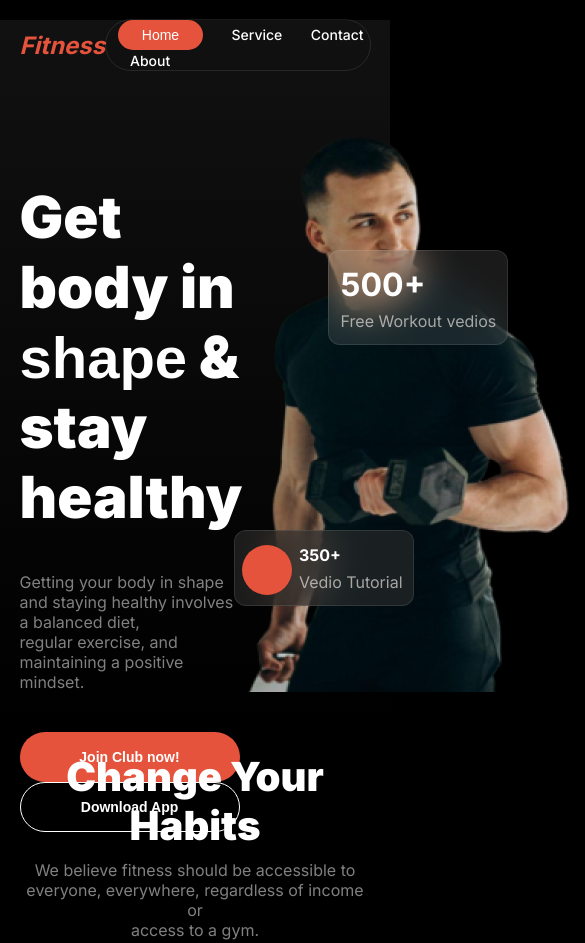
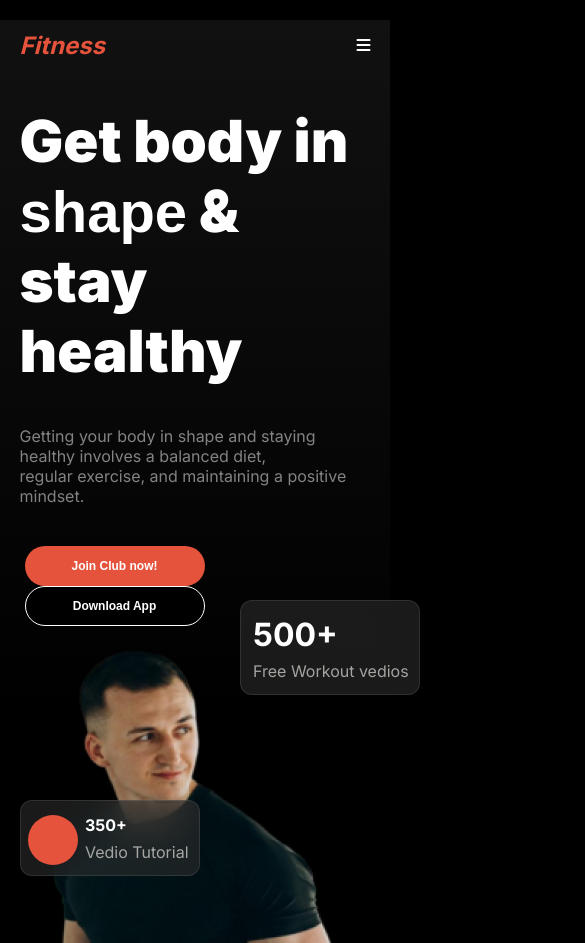
Before and after one commit to RaihanKabir277/assignment-solve-2, a plain HTML site: page index.html in a window 390 px wide. Shown: the top 943 px of the page, 585 px wide, since content can reach past the window. Drawn offline with Linux system fonts and the light colour scheme; a web font is replaced by a local one.

Commit message:
fully responsive added upto meet our team

```diff
--- a/index.html
+++ b/index.html
@@ -4,6 +4,7 @@
     <meta charset="UTF-8">
     <meta name="viewport" content="width=device-width, initial-scale=1.0">
     <title>Assignment-Solve-2</title>
+    <script src="https://kit.fontawesome.com/da254d5cee.js" crossorigin="anonymous"></script>
     <link rel="stylesheet" href="styles/style.css">
 </head>
 <body>
@@ -15,6 +16,9 @@
         <a class="a1" href="">Service</a>
         <a class="a1" href="">Contact</a>
         <a class="a1" href="">About</a>
+        </div>
+        <div class="hamburg">
+            <i class="fa-solid fa-bars"></i>
         </div>
        </nav>
        <div class="banner-container">
@@ -137,6 +141,12 @@
             <button class="btn2">Calculate</button>
         </div>
      </section>
+     <section class="team">
+        <div class="part3">
+            <h1>Meet Our Team</h1>
+            <p class="p-style">"Meet our team of dedicated professionals, committed to  delivering excellence and innovation."</p>
+        </div>
+     </section>
 
     </main>
     <footer>
--- a/styles/style.css
+++ b/styles/style.css
@@ -60,10 +60,12 @@ body{
     width: 355px;
 
 }
+.hamburg{
+    display: none;
+}
 .banner-container{
     width: 90%;
     margin: 2.6rem auto;
-
     display: flex;
     justify-content: space-between;
 }
@@ -314,17 +316,59 @@ color: rgba(255, 255, 255, 0.60);
 }
 /* bmi calculator and box user input styles ends here */
 
+/* Meet our team styles here */
+.team{
+    margin-top: 3rem;
+}
+
+/* Meet our team styles ends here */
 /* Responsive part starts here */
 
 @media screen and (max-width: 576px) {
+
+    .hamburg{
+        display: block;
+    }
+    .leftside{
+        display: none;
+    }
+    .banner-container {
+        flex-direction: column;
+        align-items: center;
+       margin-top: -50px;
+    }
+
+    .btn2, .btn3 {
+        width: 180px;
+        height: 40px;
+        font-size: 12px;
+        margin-left: 5px;
+    }
+   .habit-container{
+    margin-top: 430px;
+   }
+   .part3 h1{
+    font-size: 30px;
+   }
     .img-container2{
         margin-top: 4rem;
         display: grid;
         grid-template-columns: repeat(1, 1fr);
         width: 100%;
+        gap: 20px;
+        margin-left: 80px;
     }
+
     .img1{
-        text-align: left;
+        text-align: center;
+    }
+    .style1{
+        top: 800px;
+        left: 20px;
+    }
+    .style2{
+        top: 600px;
+        left: 240px;
     }
     .run-container{
 
@@ -365,4 +409,5 @@ color: rgba(255, 255, 255, 0.60);
    .bmi-calculator{
       margin: 0 auto;
 }
+
 }
```
